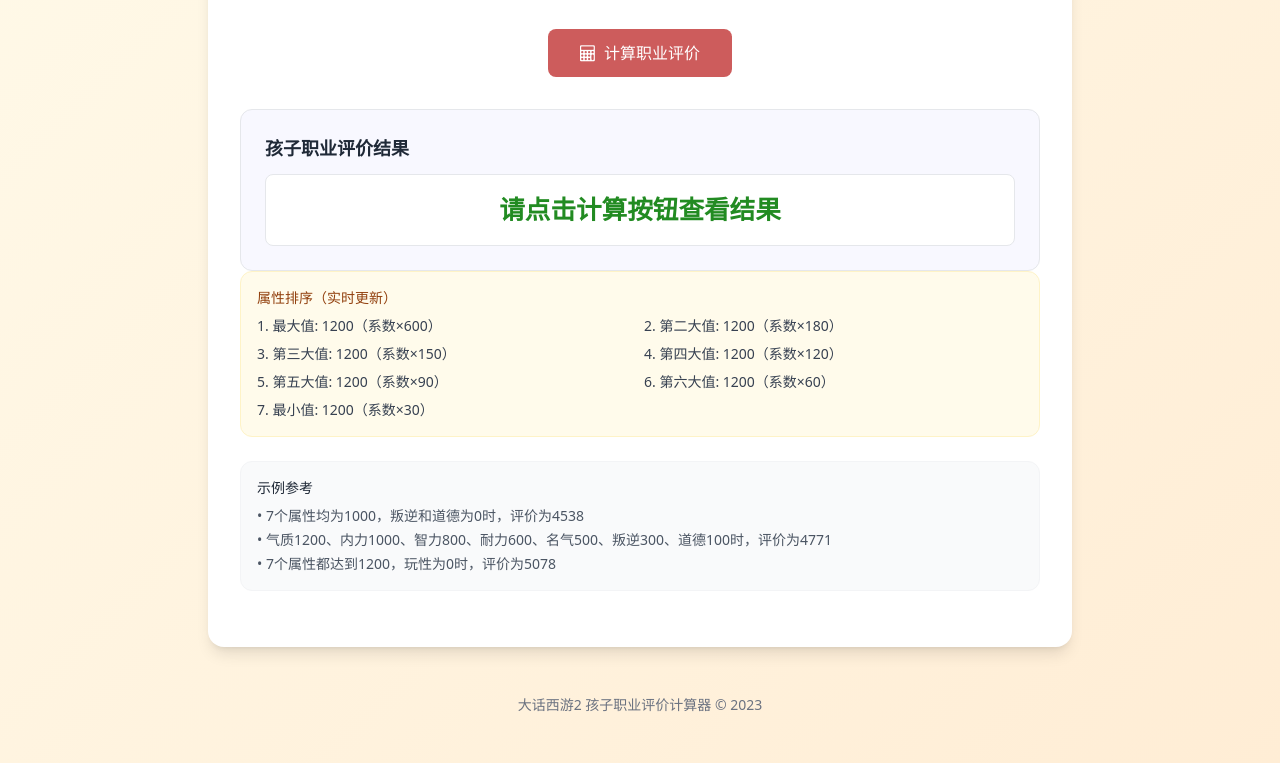
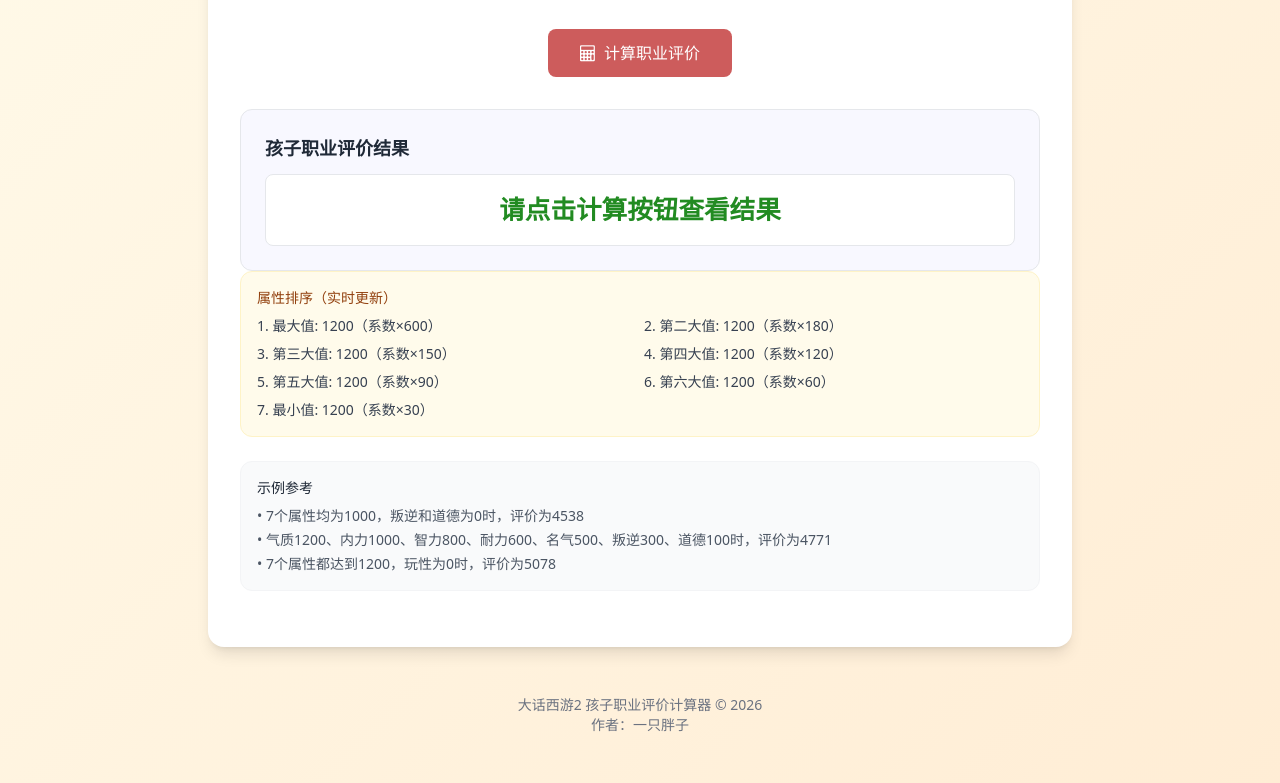
Before and after one commit to jadery/xy2, a plain HTML site: page index.html in a window 1280 px wide. Shown: the part 473-1256 px from the top of the page. Drawn offline with nearby package versions, Linux system fonts and the light colour scheme.

Commit message:
添加作者名

```diff
--- a/index.html
+++ b/index.html
@@ -180,7 +180,8 @@
 
     <!-- 页脚 -->
     <footer class="mt-12 text-center text-gray-500 text-sm">
-      <p>大话西游2 孩子职业评价计算器 &copy; 2023</p>
+      <p>大话西游2 孩子职业评价计算器 &copy; 2026 </p>
+      <p>作者：一只胖子</p>
     </footer>
   </div>
 
```
